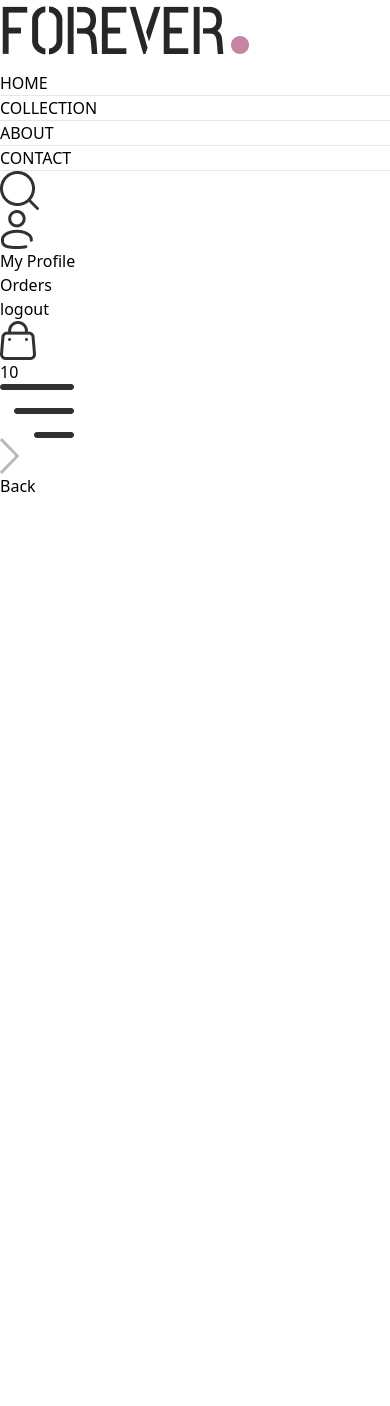
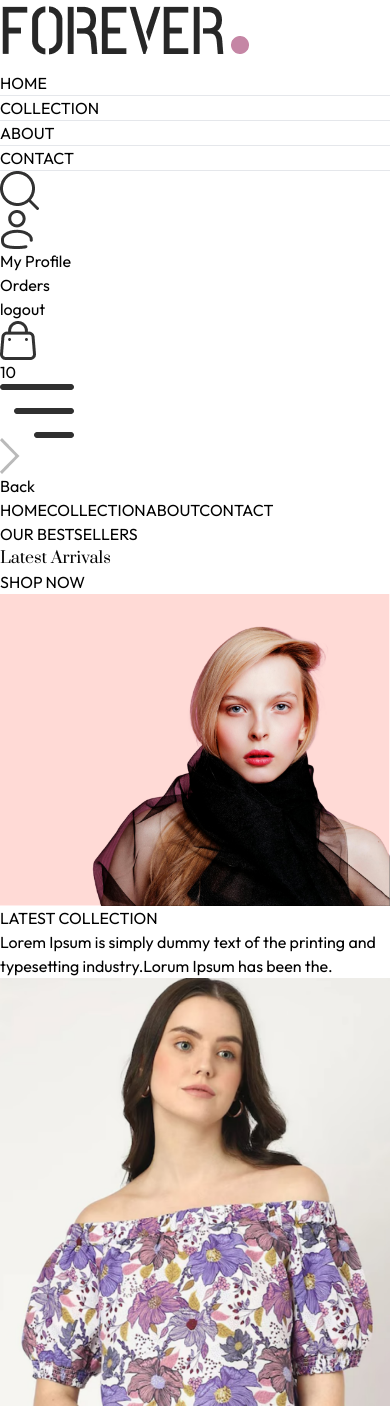
Before and after one commit to Sakunthala26/ecommerce-app, a React (Vite) app in the folder frontend/: page / in a window 390 px wide. Shown: the top 1406 px of the page. Before the commit the page ends 844 px from the top, so only its background shows below. Built offline with nearby package versions, Linux system fonts and the light colour scheme.

Commit message:
Navi bar create

```diff
--- /dev/null
+++ b/frontend/src/components/Hero.jsx
@@ -0,0 +1,29 @@
+import React from 'react'
+import { assets } from '../assets/frontend_assets/assets'
+
+const Hero = () => {
+  return (
+    <div className='flex flex-col sm:flex-row border border-gray-400'>
+      {/* Hero Left Side */}
+      <div className='w-full sm:w-1/2 flex items-center justify-center py-10 sm:py-0'>
+        <div className='text-[#414141]'>
+            <div className='flex items-center gap-2'>
+              <p className='w-8 md:w-11 h-[2px] bg-[#414141]'></p>
+              <p className='font-medium text-sm md:text-base'>OUR BESTSELLERS</p>
+            </div>
+            <h1 className='prata-regular text-3xl sm:py-3 lg:text-5xl leadimg-relaxed'>  Latest Arrivals</h1>
+            <div className=' flex items-center gap-2'>
+                <p className='font-semibold text-sm md:text-base'>SHOP NOW</p>
+                <p className='w-8 md:w-11 h-[1px] bg-[#414141]'></p>
+
+            </div>
+        </div>
+
+      </div>
+      {/* Hero Right Side */}
+      <img className='w-full sm:w-1/2' src={assets.hero_img} alt="" />
+    </div>
+  )
+}
+
+export default Hero
--- /dev/null
+++ b/frontend/src/components/LatestCollection.jsx
@@ -0,0 +1,40 @@
+import React , { useContext, useEffect, useState} from 'react'
+import { ShopContext } from './../context/ShopContext';
+import Title from './Title';
+import { products } from '../assets/frontend_assets/assets';
+import ProductItem from './ProductItem';
+
+const LatestCollection = () => {
+    const { Products } = useContext(ShopContext);
+    const [LatestProducts,setLatestProducts] = useState([]);
+    useEffect(()=>{
+        setLatestProducts(products.slice(0,10));
+
+    },[])
+
+
+  return (
+    <div className='my-10'>
+      <div className='text-center py-8 text-3xl'>
+        <Title text1={'LATEST'} text2={'COLLECTION'}/>
+        <p className='w-3/4 m-auto text-xs sm:text-sm md:text-base text-gray-600'>
+            Lorem Ipsum is simply dummy text of the printing and typesetting industry.Lorum Ipsum has been the.
+        </p>
+
+      </div>
+      {/* Rendering Products */}
+      <div className='grid grid-cols-2  sm:grid-cols-3 md:grid-cols-4 lg:grid-cols-5 gap-4 gap-y-6'>
+        {
+          LatestProducts.map((item,index)=>(
+            <ProductItem key={index} id={item._id} image={item.image} name={item.name} price={item.price}/>
+          )
+
+          )
+        }
+
+      </div>
+    </div>
+  )
+}
+
+export default LatestCollection
--- a/frontend/src/components/Navbar.jsx
+++ b/frontend/src/components/Navbar.jsx
@@ -11,7 +11,7 @@
   return (
     <div className='flex items-center justify-between py-5 font-medium'>
 
-        <img src={assets.logo} className='w-36'    alt=""/>
+      <Link>  <img src={assets.logo} className='w-36'    alt=""/></Link>
 
         <ui className='hidden sm:flex gap-5 text:sm text-gray-700'>
 
@@ -65,12 +65,15 @@
       <div className={`absolute top-0 right-0 bottom-0 overflow-hidden bg-white transition-all ${visible ? 'w-full' : 'w-0'}`}>
 
        <div className='flex flex-col text-gray-600'>
-        <div onClick={()=>setVisible(false)} className='flex item-center gap-4 p-3'>
+        <div onClick={()=>setVisible(false)} className='flex item-center gap-4 p-3 cursor-pointer'>
             <img  className='h-4 rotate-180' src={assets.dropdown_icon} alt="" />
             <p>Back</p>
 
         </div>
-
+        <NavLink onClick={()=>setVisible(false)} className='py-2 pl-6 border'  to='/'>HOME</NavLink>
+        <NavLink onClick={()=>setVisible(false)} className='py-2 pl-6 border'  to='/collection'>COLLECTION</NavLink>
+        <NavLink onClick={()=>setVisible(false)} className='py-2 pl-6 border'  to='/about'>ABOUT</NavLink>
+        <NavLink onClick={()=>setVisible(false)} className='py-2 pl-6 border'  to='/contact'>CONTACT</NavLink>
        </div>
 
       </div>
--- /dev/null
+++ b/frontend/src/components/ProductItem.jsx
@@ -0,0 +1,19 @@
+import React, { useContext } from 'react'
+import { ShopContext } from '../context/ShopContext'
+import {Link} from 'react-router-dom'
+
+const ProductItem = ({id,image,name,price}) => {
+    const {currency} = useContext(ShopContext);
+  return (
+    <Link className='text-gray-700 cursor-pointer' to={'/product/${id}'}>
+        <div className='overflow-hidden'>
+            <img className='hover:scale-110 transition ease-in-out' src={image[0]} alt="" />
+
+        </div>
+        <p className='pt-3 pb-1 text-sm'>{name}</p>
+      <p className='text-sm font-medium'>{currency}{price}</p>
+    </Link>
+  )
+}
+
+export default ProductItem
--- /dev/null
+++ b/frontend/src/components/Title.jsx
@@ -0,0 +1,12 @@
+import React from 'react'
+
+const Title = ({text1,text2}) => {
+  return (
+    <div className='inline-flex gap-2 items-center mb-3'>
+      <p className='text-gray-500'>{text1} <span className='text-gray-700 font-medium'>{text2}</span></p>
+      <p className='w-8 sm:w-12 h-[1px] sm:h-[2px] bg-gray-700'></p>
+    </div>
+  )
+}
+
+export default Title
--- /dev/null
+++ b/frontend/src/context/ShopContext.jsx
@@ -0,0 +1,21 @@
+import { createContext } from "react";
+import { products } from "../assets/frontend_assets/assets";
+
+
+ export const ShopContext = createContext();
+ const ShopContextProvider = (props) => {
+
+    const currency = '$';
+    const delivery_fee = 10;
+
+    const value = {
+        products,currency,delivery_fee
+    }
+
+    return(
+        <ShopContext.Provider value={value}>
+            {props.children}
+        </ShopContext.Provider>
+    )
+ }
+ export default ShopContextProvider;
--- a/frontend/src/index.css
+++ b/frontend/src/index.css
@@ -1,3 +1,5 @@
+@import url('https://fonts.googleapis.com/css2?family=Outfit:wght@100..900&family=Prata&display=swap');
+
 @tailwind base;
 @tailwind components;
 @tailwind utilities;
@@ -5,3 +7,12 @@
 a.active hr{
     display: block;
 }
+
+*{
+    font-family: outfit;
+}
+.prata-regular {
+    font-family: "Prata", serif;
+    font-weight: 400;
+    font-style: normal;
+  }
--- a/frontend/src/main.jsx
+++ b/frontend/src/main.jsx
@@ -3,9 +3,13 @@
 import App from './App.jsx'
 import './index.css'
 import {BrowserRouter} from 'react-router-dom'
+import ShopContextProvider from './context/ShopContext.jsx'
 
 ReactDOM.createRoot(document.getElementById('root')).render(
   <BrowserRouter>
-    <App />
+  <ShopContextProvider>
+  <App />
+  </ShopContextProvider>
+
   </BrowserRouter>,
 )
--- a/frontend/src/pages/Home.jsx
+++ b/frontend/src/pages/Home.jsx
@@ -1,9 +1,13 @@
 import React from 'react'
+import Hero from '../components/Hero'
+import LatestCollection from '../components/LatestCollection'
+
 
 const Home = () => {
   return (
     <div>
-
+      <Hero/>
+      <LatestCollection/>
     </div>
   )
 }
```
